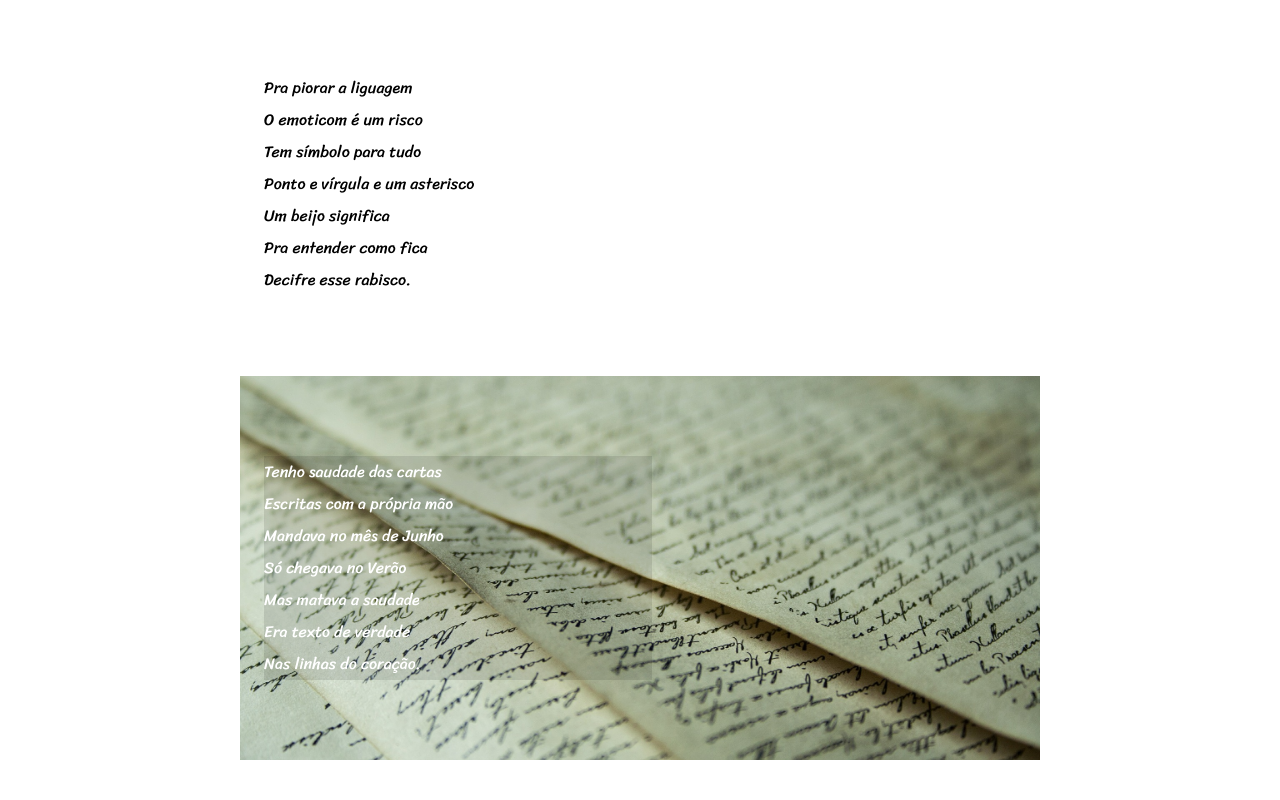
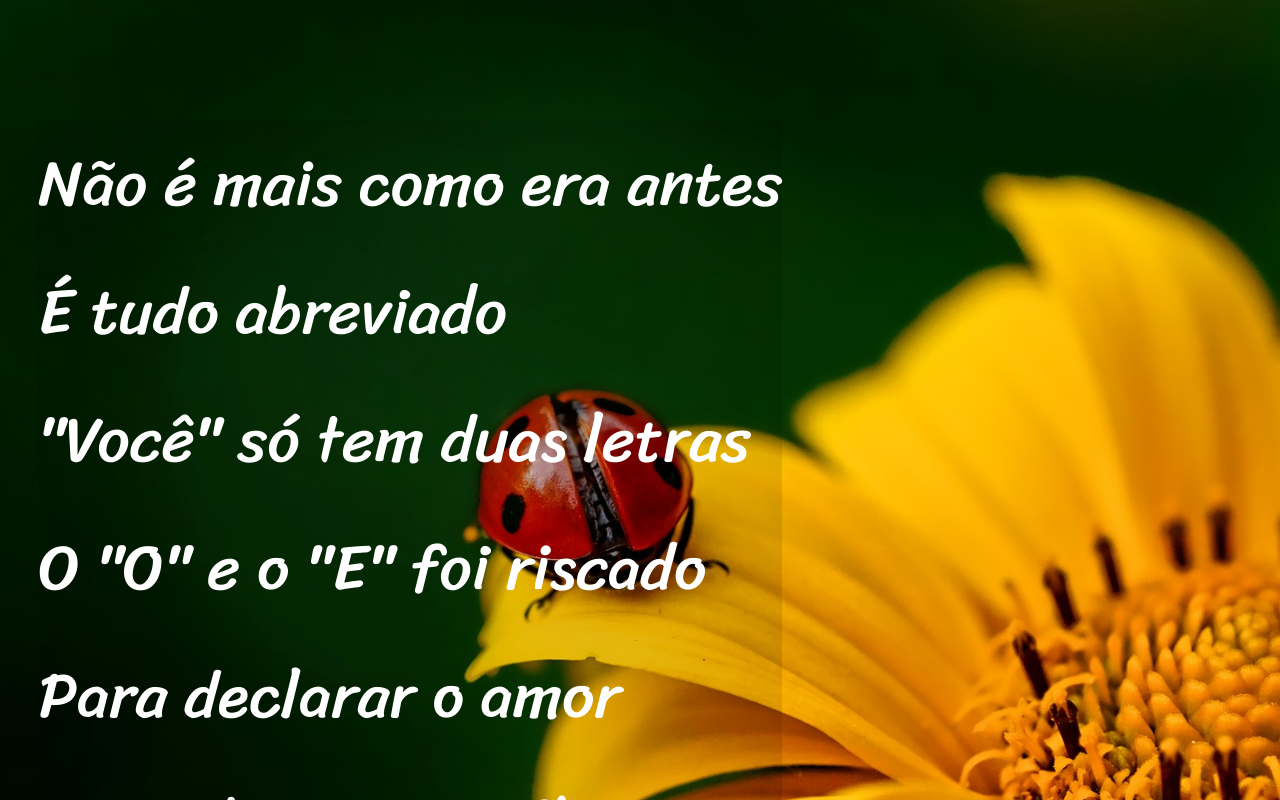
Before and after one commit to EvandroLougue/projeto-cordel, a plain HTML site: page index.html in a window 1280 px wide. Shown: the part 1360-2160 px from the top of the page. Drawn offline with Linux system fonts and the light colour scheme.

Commit message:
font size e inline box

```diff
--- a/estilo.css
+++ b/estilo.css
@@ -13,7 +13,6 @@
 }
 body {
     min-height: 100vh;
-    max-width: 800px;
     position: relative;
     margin-left: auto;
     margin-right: auto;
@@ -57,7 +56,7 @@ section {
     padding-left: 3%;
     padding-bottom: 10%;
     font-family: var(--fonte1);
-    font-size: 1em;
+    font-size: 5vw;
 }
 #estrofe2 {
     background-color: gray;
@@ -66,9 +65,9 @@ section {
     color: white;
     background-size: cover;
 }
-#estrofe2 > p {
+#estrofe2 > p, #estrofe5 > p {
     background-color: rgba(0, 0, 0, 0.1);
-    margin-right: 50%;
+    display: inline-block;
 }
 #estrofe5 {
     background-color: gray;
@@ -76,10 +75,6 @@ section {
     background-position: left center;
     color: white;
     background-size: cover;
-}
-#estrofe5 > p {
-    background-color: rgba(0, 0, 0, 0.1);
-    margin-right: 50%;
 }
 footer {
     background-color: black;
```
